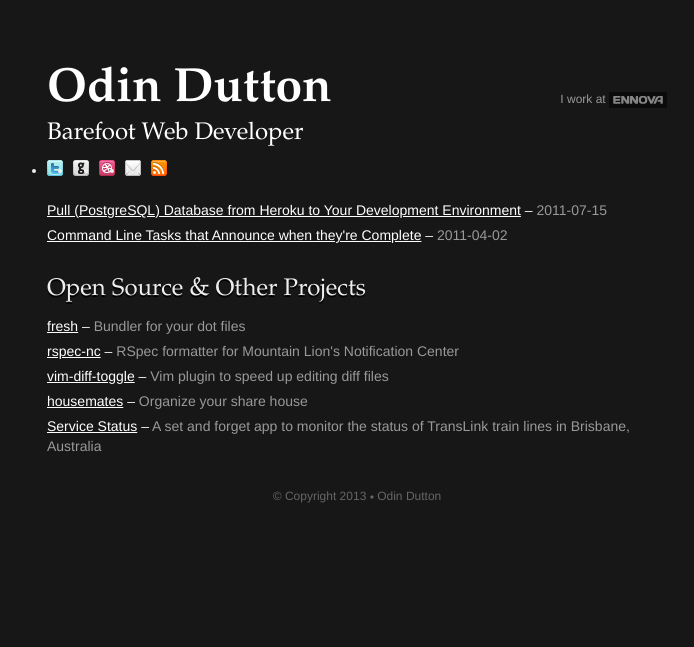
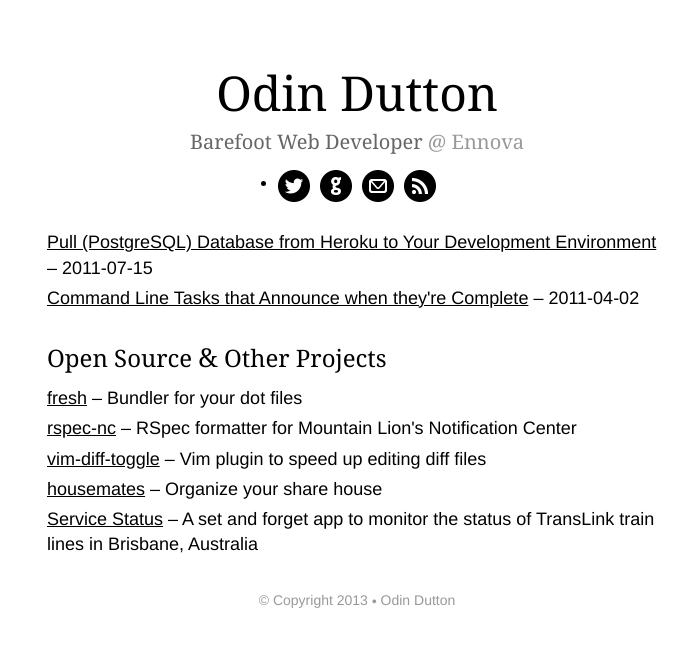
Before and after one commit to twe4ked/odindutton.com, a Jekyll site: the page built from index.html, in a window 1280 px wide. Shown: the top 647 px of the page, without its empty margins (283-977 px from the left). Built offline with Jekyll 4.4.1, drawn with Linux system fonts in a browser that asks for light colours; Markdown is read by kramdown in place of the engine named in the settings; comment, search, counter and statistics services are not loaded.

Commit message:
Redesign

```diff
--- a/_layouts/default.html
+++ b/_layouts/default.html
@@ -7,18 +7,14 @@
   <body>
     <section id=wrap>
       <header>
-        <a href=/ class=logo>
-          <h1>Odin Dutton</h1>
-          <h2>Barefoot Web Developer</h2>
-        </a>
-        <span>
-          I work at
-          <a href=http://ennova.com.au/?ref=odindutton.com>Ennova</a>
-        </span>
+        <a href=/><h1>Odin Dutton</h1></a>
+        <h2>
+          Barefoot Web Developer
+          <a href=http://ennova.com.au class=work>@ Ennova</a>
+        </h2>
         <ul id=social>
           <li><a href=http://twitter.com/twe4ked class=twitter>Twitter</a></li>
           <li><a href=https://github.com/twe4ked class=github>Github</a></li>
-          <li><a href=http://dribbble.com/odin class=dribbble>Dribbble</a></li>
           <li><a href=mailto:m%65%2bw%65bsite%40%6fdin&#100;utt%6fn.%63om class=contact>Contact</a></li>
           <li><a href=/feed class=feed>Feed</a></li>
         </ul>
--- a/assets/stylesheets/style.css
+++ b/assets/stylesheets/style.css
@@ -1,14 +1,13 @@
 @import url('/assets/stylesheets/reset.css');
 
 html {
-  background: #171717;
+  background: #fff;
 }
 
 body {
   font-family: 'Helvetica Neue', Arial, Helvetica, Sans-Serif;
-  font-size: 14px;
-  line-height: 20px;
-  color: #eee;
+  font-size: 18px;
+  line-height: 140%;
   min-height: 320px;
 }
 
@@ -17,7 +16,7 @@ p {
 }
 
 a {
-  color: #fff;
+  color: #000;
 }
 
 em {
@@ -44,7 +43,6 @@ strong {
 blockquote{
   border-left: 2px solid #ccc;
   padding-left: 20px;
-  font-family: Georgia, Serif;
 }
 
 blockquote cite {
@@ -55,7 +53,6 @@ blockquote cite {
 section#wrap {
   width: 620px;
   margin: 0 auto;
-  padding: 0 20px;
 }
 
 section#wrap ul {
@@ -67,36 +64,27 @@ section#wrap ul li {
 }
 
 section#wrap > header {
+  text-align: center;
   padding: 80px 0 40px;
+  margin-bottom: 20px;
 }
 
 section#wrap > header a {
   text-decoration: none;
 }
 
-
-section#wrap > header span {
-  float: right;
-  margin: -72px 0 0 0;
-  color: #999;
-  font-size: 12px;
+section#wrap > header h2 {
+  font-size: 20px;
+  color: #666;
 }
 
-section#wrap > header span a {
-  display: inline-block;
-  width: 50px;
-  height: 13px;
-  padding: 1px 4px 2px;
-  position: relative;
-  top: 4px;
+section#wrap > header h2 a.work {
   color: #999;
-  text-indent: -9001px;
-  text-decoration: none;
-  background: rgba(0, 0, 0, 0.5) url('/assets/images/ennova.png') no-repeat bottom center;
 }
 
 section#wrap > header ul#social {
-  margin: 10px 0 0 0;
+  margin: 10px auto;
+  width: 158px;
 }
 
 ul#social li {
@@ -105,31 +93,31 @@ ul#social li {
   list-style: none;
 }
 
+ul#social li:last-child {
+  margin-right: 0;
+}
+
 ul#social li a {
   display: block;
-  width: 16px;
-  height: 16px;
+  width: 32px;
+  height: 32px;
   text-indent: -9001px;
   background: url('/assets/images/social.png') no-repeat;
+  background-size: 143px 69px;
 }
 
 ul#social li a.twitter  { background-position: 0 0; }
-ul#social li a.dribbble { background-position: -52px 0; }
-ul#social li a.contact  { background-position: -78px 0; }
-ul#social li a.feed     { background-position: -104px 0; }
-ul#social li a.github   { background-position: -130px 0; }
+ul#social li a.github   { background-position: -37px 0; }
+ul#social li a.contact  { background-position: -74px 0; }
+ul#social li a.feed     { background-position: -111px 0; }
 
 ul#social li a:active {
   position: relative;
   top: 1px;
 }
 
-section #projects article span {
-  color: #999;
-}
-
-h2.projects {
-  text-shadow: 0 2px 0 #000;
+ul#social li a:hover {
+  background-position-y: -37px;
 }
 
 h2.projects span.amp {
@@ -147,7 +135,7 @@ section#projects article {
 }
 
 section#posts article time {
-  color: #999;
+  white-space: nowrap;
 }
 
 section#posts article,
@@ -161,15 +149,11 @@ section#posts article a {
 }
 
 article.post {
-  padding: 40px 40px 20px;
-  margin: 0 -40px 20px;
   background: #fff;
-  color: #111;
   border-radius: 2px;
 }
 
 article.post a {
-  color: #111;
 }
 
 article.post header {
@@ -178,16 +162,14 @@ article.post header {
 }
 
 article.post header .meta {
-  color: #999;
   font-size: 12px;
   margin: -14px 0 14px;
 }
 
 h1, h2, h3, h4, h5, h6 {
   margin-bottom: 20px;
-  font-weight: bold;
   position: relative;
-  font-family: 'Hoefler Text', 'Baskerville old face', Garamond, 'Times New Roman', serif;
+  font-family: Georgia, Times, 'Times New Roman', serif;
 }
 
 h1 {
@@ -219,7 +201,6 @@ h6 {
 article h1 {
   font-size: 28px;
   line-height: 30px;
-  color: #333;
 }
 
 code, pre {
@@ -233,9 +214,8 @@ p code {
 
 pre {
   background: #eee;
-  color: #222;
-  padding: 5px 40px;
-  margin: -7px -40px 20px;
+  padding: 5px 20px;
+  margin: -7px 0 20px;
   overflow-x: auto;
   border: 1px solid #ddd;
   border-width: 1px 0;
@@ -255,14 +235,13 @@ pre::-webkit-scrollbar-track-piece {
 }
 
 footer {
-  font-size: 12px;
-  color: #666;
   text-align: center;
   margin: 0 0 20px;
 }
 
-footer a {
+footer small {
   color: #999;
+  font-size: 14px;
 }
 
 footer em {
```
Also changed, not shown: assets/images/ennova.png (deleted), assets/images/social.png.
